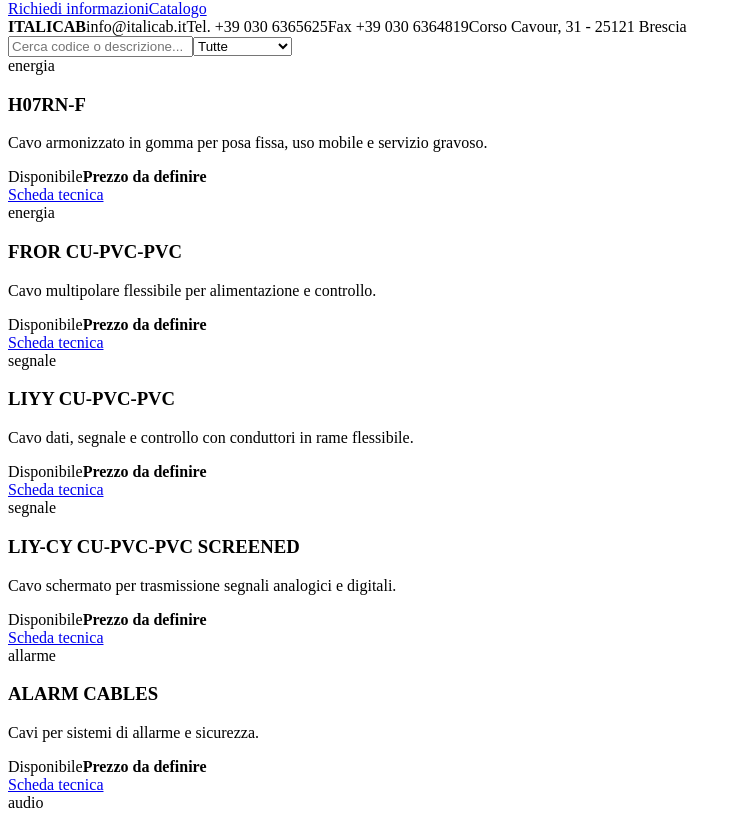
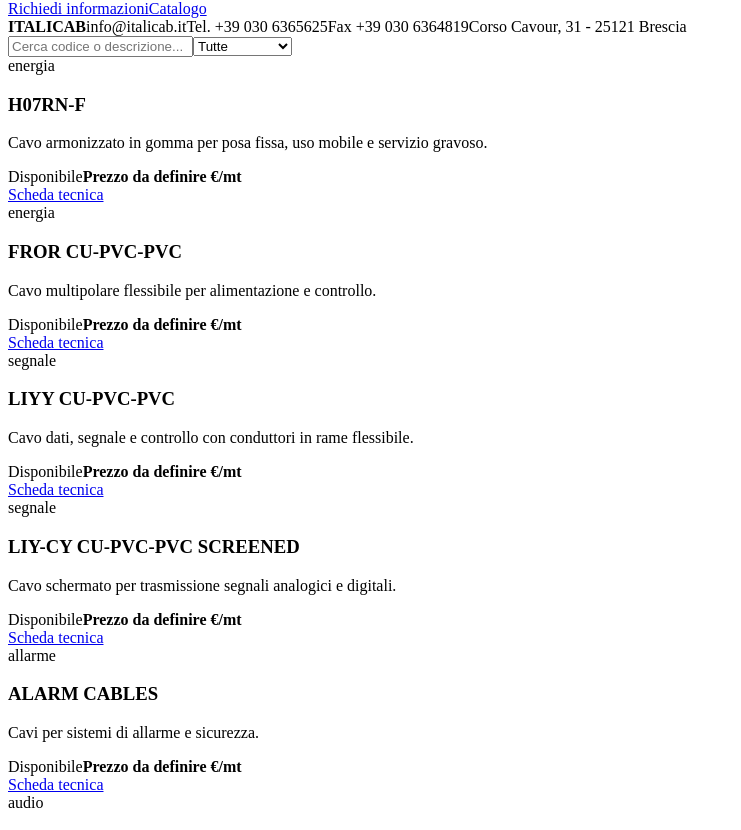
Before and after one commit to Italicab/italicab-clean, a React (Vite) app: page / in a window 1280 px wide. Shown: the part 1290-2120 px from the top of the page, without its empty margins (0-741 px from the left). Built offline with nearby package versions, Linux system fonts and the light colour scheme; the HTML template or start-up script is replaced by a standard one.

Commit message:
Update App.jsx

```diff
--- a/src/App.jsx
+++ b/src/App.jsx
@@ -108,7 +108,7 @@ export default function App() {
         <div className="contact"><b>ITALICAB</b><span>info@italicab.it</span><span>Tel. +39 030 6365625</span><span>Fax +39 030 6364819</span><span>Corso Cavour, 31 - 25121 Brescia</span></div>
       </section>
       <section className="filters"><input placeholder={t.search} value={query} onChange={e => setQuery(e.target.value)} /><select value={cat} onChange={e => setCat(e.target.value)}><option value="all">{t.all}</option>{categories.map(c => <option key={c} value={c}>{c}</option>)}</select></section>
-      <section className="grid">{filtered.map(p => <article className="card" key={p.id}><div className="tag">{p.category}</div><h3>{p.code}</h3><p>{lang === 'it' ? p.description_it : p.description_en}</p><div className="row"><span>{t.available}</span><b>{currency(p.price)}</b></div>{p.datasheet ? <a className="outline" href={datasheetHref(p.datasheet)} target="_blank">{t.datasheet}</a> : <button className="outline" disabled>{t.noDatasheet}</button>}</article>)}</section>
+      <section className="grid">{filtered.map(p => <article className="card" key={p.id}><div className="tag">{p.category}</div><h3>{p.code}</h3><p>{lang === 'it' ? p.description_it : p.description_en}</p><div className="row"><span>{t.available}</span><b>{currency(p.price)} €/mt</b></div>{p.datasheet ? <a className="outline" href={datasheetHref(p.datasheet)} target="_blank">{t.datasheet}</a> : <button className="outline" disabled>{t.noDatasheet}</button>}</article>)}</section>
     </main>}
 
     {view === 'admin' && <main>
```
